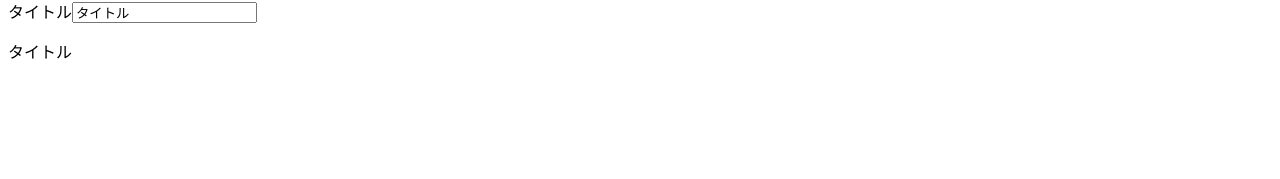
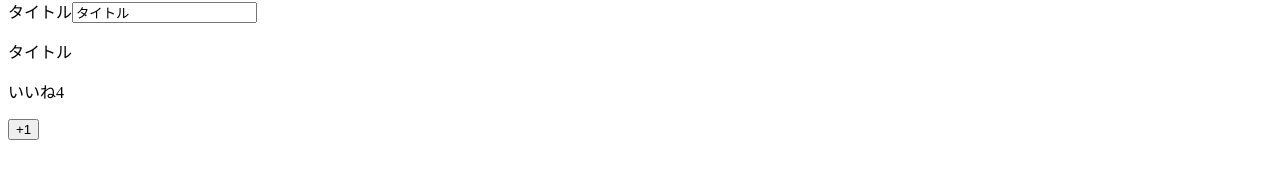
Before and after one commit to poo3/vue-udemy, a Vue app: page / in a window 1280 px wide. Shown: the part 467-646 px from the top of the page. Built offline with nearby package versions, Linux system fonts and the light colour scheme.

Commit message:
add CountNumber.vue for using mixin function

```diff
--- a/src/App.vue
+++ b/src/App.vue
@@ -10,35 +10,34 @@
     <button @click="currentComponent = 'About'">About</button>
     <component :is="currentComponent"></component>
     <EventTitle v-model="eventData.title"></EventTitle>
+    <CountNumber></CountNumber>
   </div>
 </template>
 
 <script>
+import CountNumber from './components/CountNumber'
 import LikeHeader from './components/LikeHeader.vue'
 import About from './components/About'
 import Home from './components/Home'
 import EventTitle from './components/EventTitle'
+import { countNumber } from "@/CountNumber"
 
 export default{
+  mixins: [countNumber],
   components: {
     LikeHeader,
     About,
     Home,
-    EventTitle
+    EventTitle,
+    CountNumber
   },
   data(){
     return {
-      totalNumber: 8,
       currentComponent: 'Home',
       eventData: {
         title: 'タイトル'
       }
     }
-  },
-  methods: {
-    incrementNumber(){
-      this.totalNumber += 1;
-    }
   }
 }
 </script>
--- /dev/null
+++ b/src/CountNumber.js
@@ -0,0 +1,12 @@
+export const countNumber = {
+  data() {
+    return {
+      totalNumber: 8,
+    };
+  },
+  methods: {
+    incrementNumber() {
+      this.totalNumber += 1;
+    },
+  },
+};
--- /dev/null
+++ b/src/components/CountNumber.vue
@@ -0,0 +1,14 @@
+<template>
+  <div>
+    <LikeNumber :totalNumber="totalNumber" @my-click="incrementNumber"></LikeNumber>
+  </div>
+</template>
+
+<script>
+import {countNumber} from "@/CountNumber";
+
+export default{
+  mixins: [countNumber],
+
+}
+</script>
```
